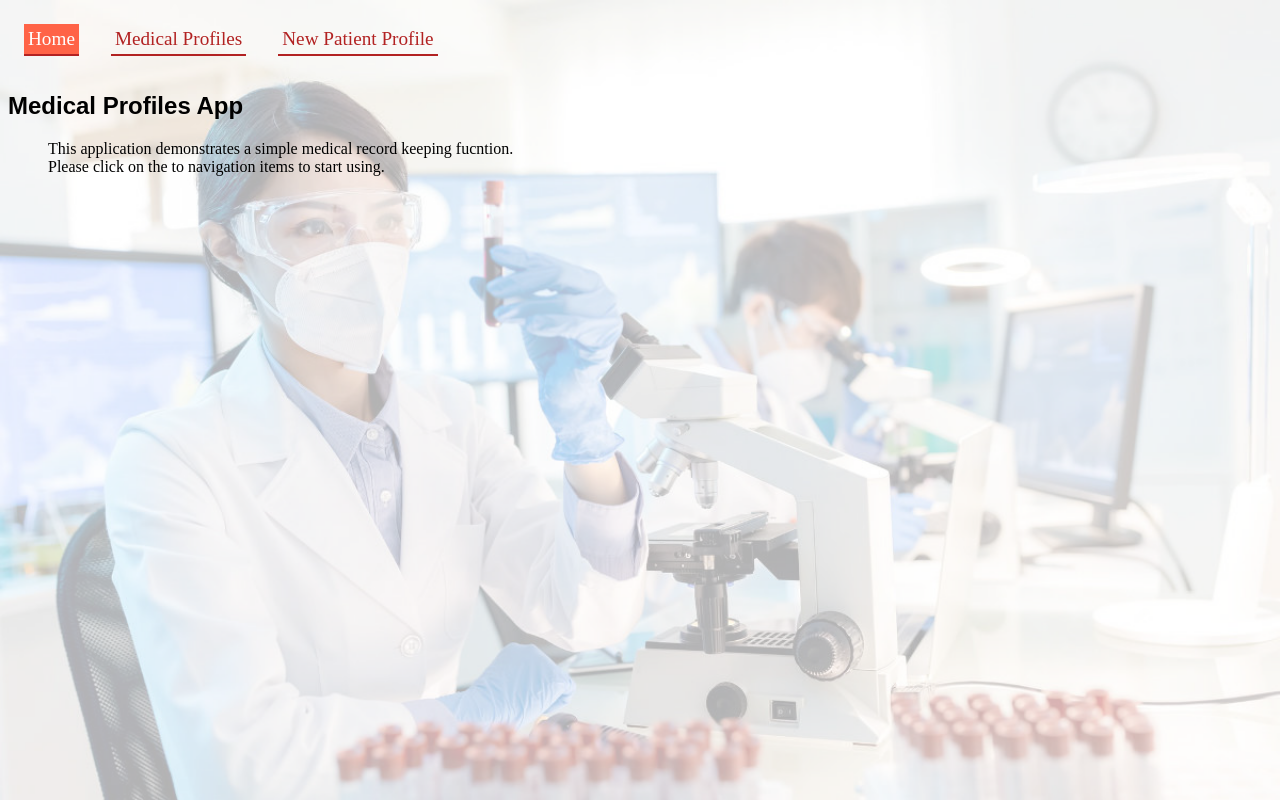
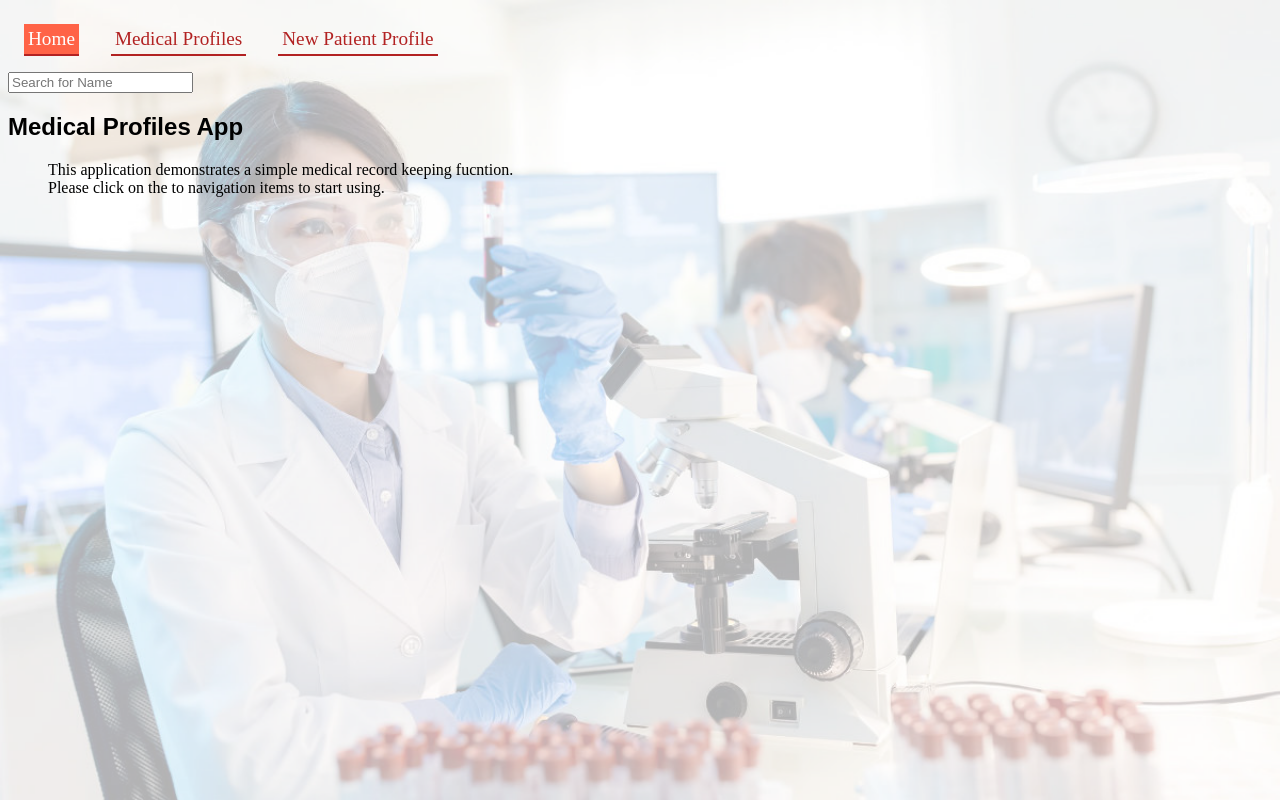
Before and after one commit to FurnBirds/MedFormsReact, a React (Create React App) app: page / in a window 1280 px wide. Built offline with nearby package versions, Linux system fonts and the light colour scheme.

Commit message:
added static search bar and fixing medprofile table elements

```diff
--- a/src/App.js
+++ b/src/App.js
@@ -1,5 +1,6 @@
 //import logo from './logo.svg';
 import React, { useEffect, useState } from "react";
+import ReactDom from 'react-dom';
 import {
   Routes,
   Route,
@@ -10,31 +11,31 @@ import Home from "./Home";
 import MedicalProfiles from "./MedicalProfiles.js"
 import './index.css';
 
+function SearchBar() {
+  return (
+    <form>
+      <input type="text" placeholder="Search for Name" />
+    </form>
+  )
+}
+
+
+function statMedicalProfiles() {
+  return (
+    <div>
+      <SearchBar />
+    </div>
+  )
+}
+
+
 function App() {
 
   const [page, setPage] = useState("/Medical Profiles")
-
-//   function getCurrentPage() {
-//       switch(page) {
-//           case "/":
-//               return <Home />
-//           case "/Medical Profiles":
-//               return <MedicalProfiles />
-//           default:
-//               return <h1>404 not found</h1>
-//       }
-//   }
-
-//   return (
-//     <div>
-//         <NavBar onChangePage={setPage} />
-//         {getCurrentPage()}
-//     </div>
-// );
-
  return (
     <div className="App">
       <NavBar />
+      <SearchBar />
       <Routes>
         <Route exact path="/" element={<Home />} />
         <Route exact path="/MedicalProfiles" element={<MedicalProfiles />} />
```
Also changed, not shown: PtItem.js (added). Lines whose indentation alone changed are shown as unchanged.
